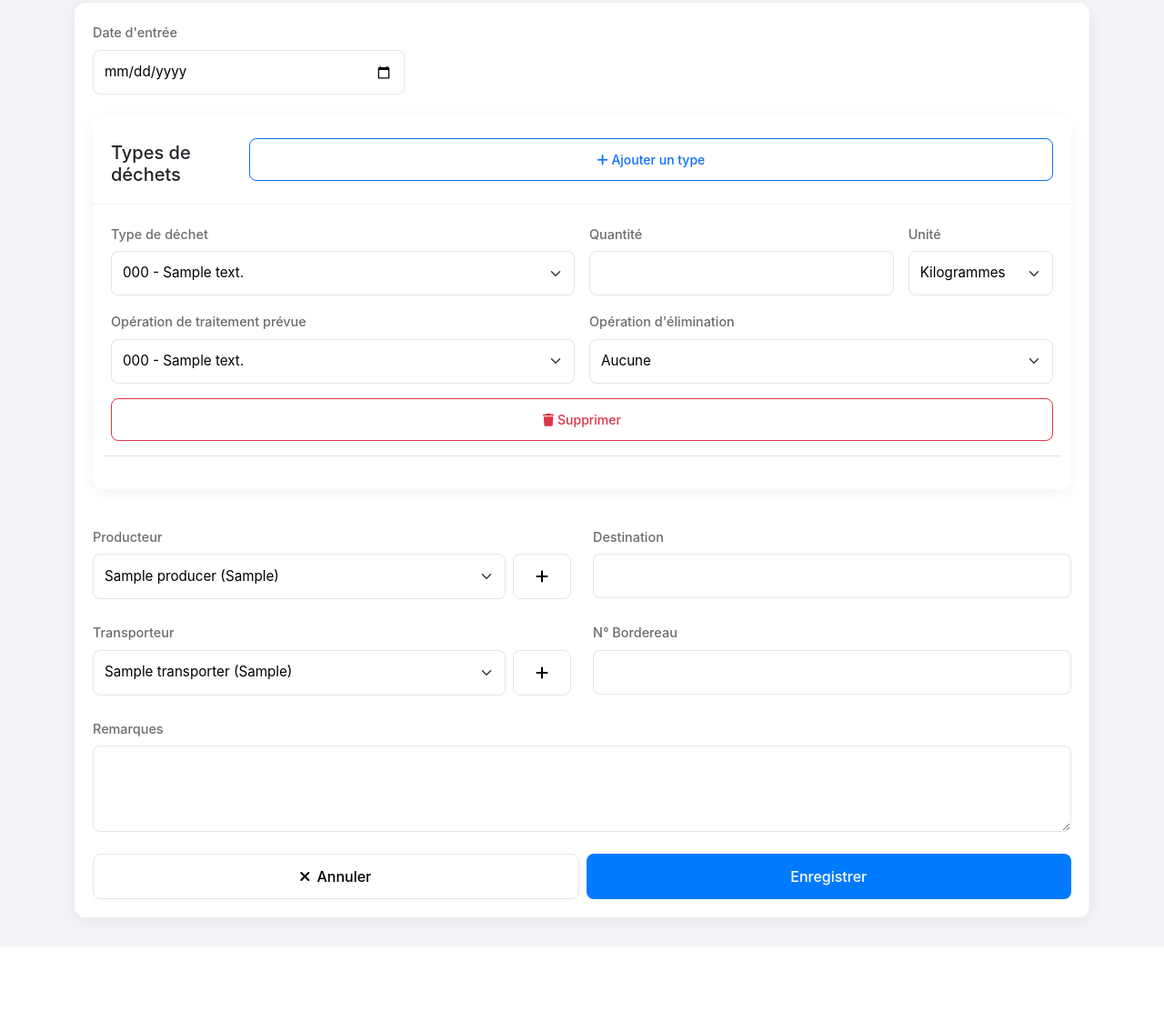
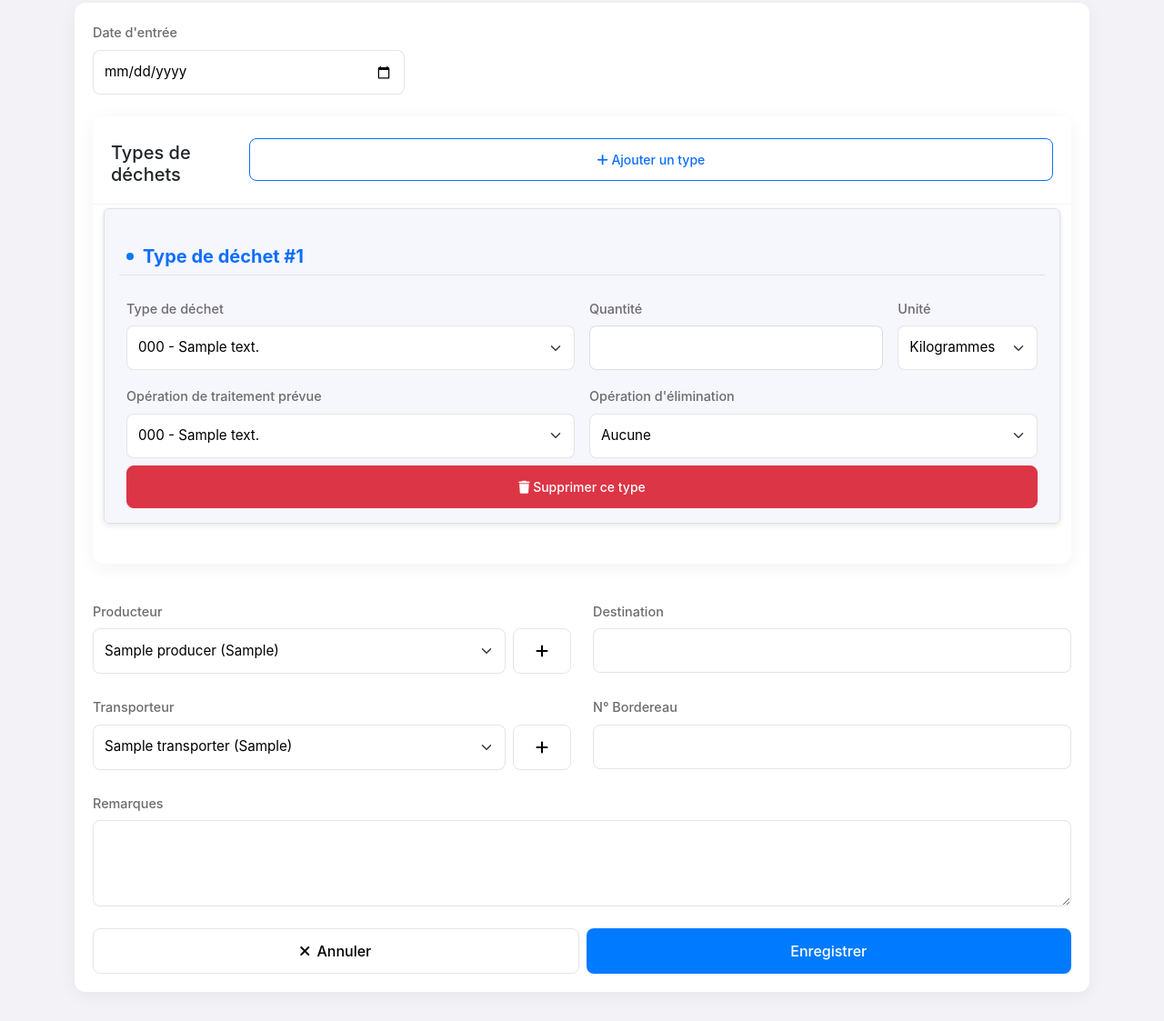
Before and after one commit to yblis/Registre-dechets, a Flask app: page /record/new in a window 1280 px wide. Shown: the part 215-1338 px from the top of the page at 91% size. Before the commit the page ends 1256 px from the top, so only its background shows below. Run offline with Flask 3, Linux system fonts and the light colour scheme; a user stored in the database is signed in; tables that the repository leaves empty hold one stand-in row (values such as "Sample post"); some libraries are stand-ins or nearby versions.

Commit message:
correction visuel ajout type de dechet

```diff
--- a/app/static/css/custom.css
+++ b/app/static/css/custom.css
@@ -806,6 +806,73 @@ h1, h2, h3, h4, h5, h6 {
     background-color: var(--search-form-bg);
 }
 
+/* Styles pour les entrées de types de déchets */
+.waste-entry {
+    transition: all 0.3s ease;
+    position: relative;
+    box-shadow: 0 2px 6px rgba(0,0,0,0.1);
+}
+
+.waste-entry:hover {
+    box-shadow: 0 4px 10px rgba(0,0,0,0.15);
+}
+
+.waste-entry-header {
+    position: relative;
+}
+
+.waste-entry-header h5 {
+    display: flex;
+    align-items: center;
+}
+
+.waste-entry-header h5::before {
+    content: "";
+    display: inline-block;
+    width: 8px;
+    height: 8px;
+    background-color: var(--primary-color);
+    border-radius: 50%;
+    margin-right: 10px;
+}
+
+/* Alternance de couleurs légères pour les entrées de déchets */
+.waste-entry:nth-child(even) {
+    background-color: rgba(0, 122, 255, 0.05) !important;
+}
+
+.waste-entry:nth-child(odd) {
+    background-color: rgba(88, 86, 214, 0.05) !important;
+}
+
+/* Mode sombre pour les entrées de déchets */
+[data-theme="dark"] .waste-entry {
+    box-shadow: 0 2px 6px rgba(0,0,0,0.25);
+}
+
+[data-theme="dark"] .waste-entry:nth-child(even) {
+    background-color: rgba(90, 200, 250, 0.08) !important;
+}
+
+[data-theme="dark"] .waste-entry:nth-child(odd) {
+    background-color: rgba(88, 86, 214, 0.08) !important;
+}
+
+[data-theme="dark"] .waste-entry-header h5::before {
+    background-color: var(--card-title-color);
+}
+
+/* Animation pour les nouvelles entrées de déchets */
+@keyframes pulse {
+    0% { box-shadow: 0 0 0 0 rgba(0, 122, 255, 0.4); }
+    70% { box-shadow: 0 0 0 10px rgba(0, 122, 255, 0); }
+    100% { box-shadow: 0 0 0 0 rgba(0, 122, 255, 0); }
+}
+
+.waste-entry.new-entry {
+    animation: pulse 1.5s;
+}
+
 /* Responsive Design */
 @media (max-width: 768px) {
     .container {
--- a/app/static/js/waste_entries.js
+++ b/app/static/js/waste_entries.js
@@ -2,13 +2,34 @@ function addWasteEntry() {
     const container = document.getElementById('waste-entries-container');
     const entryCount = container.getElementsByClassName('waste-entry').length;
     const template = document.createElement('div');
-    template.className = 'waste-entry row g-3 mb-3 pb-3 border-bottom';
+    template.className = 'waste-entry row g-3 mb-4 p-3 border rounded bg-light position-relative';
+    template.setAttribute('data-entry-index', entryCount);
+
+    // Create the header template with the correct entry number
+    const headerHTML = `
+        <div class="waste-entry-header mb-2 pb-2 border-bottom w-100">
+            <h5 class="fw-bold text-primary mb-0">
+                Type de déchet #<span class="waste-entry-number">${entryCount + 1}</span>
+            </h5>
+        </div>
+    `;
 
     // Clone the first entry's HTML but update the indices
     const firstEntry = container.querySelector('.waste-entry');
     if (firstEntry) {
-        const html = firstEntry.innerHTML.replace(/waste_entries-0/g, `waste_entries-${entryCount}`);
-        template.innerHTML = html;
+        // Get the content of the first entry except the header
+        let contentHTML = firstEntry.innerHTML;
+        // Remove the header part if it exists
+        const headerEndIndex = contentHTML.indexOf('</div>') + 6; // Length of "</div>"
+        if (headerEndIndex > 5) {
+            contentHTML = contentHTML.substring(headerEndIndex).trim();
+        }
+
+        // Replace the indices in the form fields
+        let newHTML = contentHTML.replace(/waste_entries-0/g, `waste_entries-${entryCount}`);
+
+        // Set the full HTML with the new header and content
+        template.innerHTML = headerHTML + newHTML;
 
         // Clear any values in the cloned form except treatment and elimination operation selects
         template.querySelectorAll('input, select').forEach(input => {
@@ -22,6 +43,13 @@ function addWasteEntry() {
         });
 
         container.appendChild(template);
+
+        // Animate the new entry to draw attention to it
+        template.style.transition = 'background-color 0.5s ease';
+        template.style.backgroundColor = '#e8f4ff';
+        setTimeout(() => {
+            template.style.backgroundColor = '';
+        }, 1000);
     }
 }
 
@@ -34,8 +62,18 @@ function removeWasteEntry(button) {
         const entry = button.closest('.waste-entry');
         entry.remove();
 
-        // Reindex remaining entries
+        // Update numbering of remaining entries
         Array.from(entries).forEach((entry, index) => {
+            // Update data-entry-index attribute
+            entry.setAttribute('data-entry-index', index);
+
+            // Update entry number in the header
+            const numberSpan = entry.querySelector('.waste-entry-number');
+            if (numberSpan) {
+                numberSpan.textContent = index + 1;
+            }
+
+            // Update form field indices
             entry.innerHTML = entry.innerHTML.replace(/waste_entries-\d+/g, `waste_entries-${index}`);
         });
     } else {
--- a/app/templates/main/record_form.html
+++ b/app/templates/main/record_form.html
@@ -41,7 +41,12 @@
                                 <div class="card-body">
                                     <div id="waste-entries-container">
                                         {% for entry in form.waste_entries %}
-                                        <div class="waste-entry row g-3 mb-3 pb-3 border-bottom">
+                                        <div class="waste-entry row g-3 mb-4 p-3 border rounded bg-light position-relative" data-entry-index="{{ loop.index0 }}">
+                                            <div class="waste-entry-header mb-2 pb-2 border-bottom w-100">
+                                                <h5 class="fw-bold text-primary mb-0">
+                                                    Type de déchet #<span class="waste-entry-number">{{ loop.index }}</span>
+                                                </h5>
+                                            </div>
                                             <div class="col-12 col-md-6">
                                                 {{ entry.waste_type_id.label(class="form-label") }}
                                                 {{ entry.waste_type_id(class="form-select" + (" is-invalid" if entry.waste_type_id.errors else "")) }}
@@ -77,9 +82,9 @@
                                                     <div class="invalid-feedback">{{ error }}</div>
                                                 {% endfor %}
                                             </div>
-                                            <div class="col-12 d-grid d-sm-flex justify-content-sm-end">
-                                                <button type="button" class="btn btn-sm btn-outline-danger w-100 w-sm-auto" onclick="removeWasteEntry(this)">
-                                                    <i class="fas fa-trash"></i> Supprimer
+                                            <div class="col-12 d-grid d-sm-flex justify-content-sm-end mt-2">
+                                                <button type="button" class="btn btn-sm btn-danger w-100 w-sm-auto" onclick="removeWasteEntry(this)">
+                                                    <i class="fas fa-trash"></i> Supprimer ce type
                                                 </button>
                                             </div>
                                         </div>
```
Also changed, not shown: image.png (deleted).
